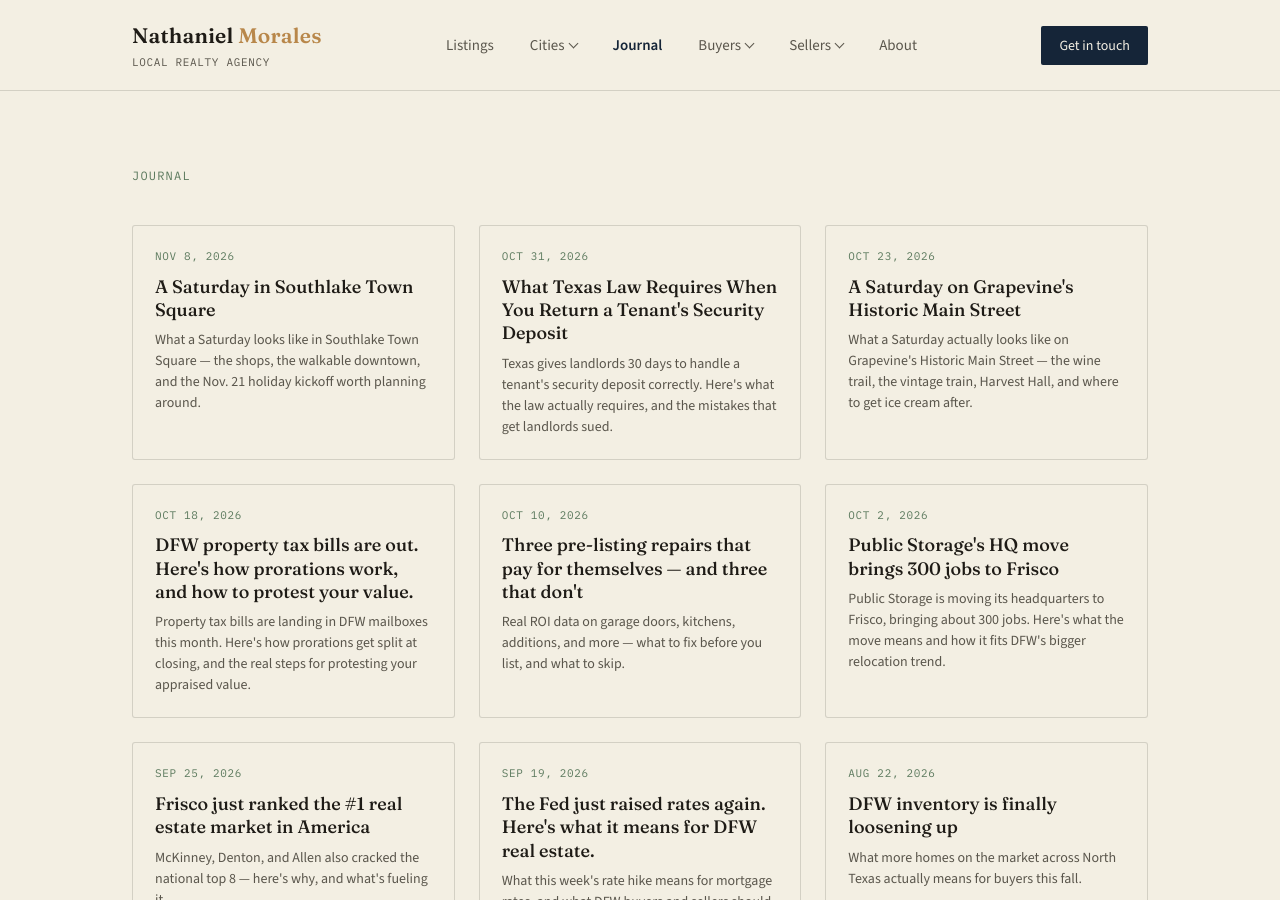
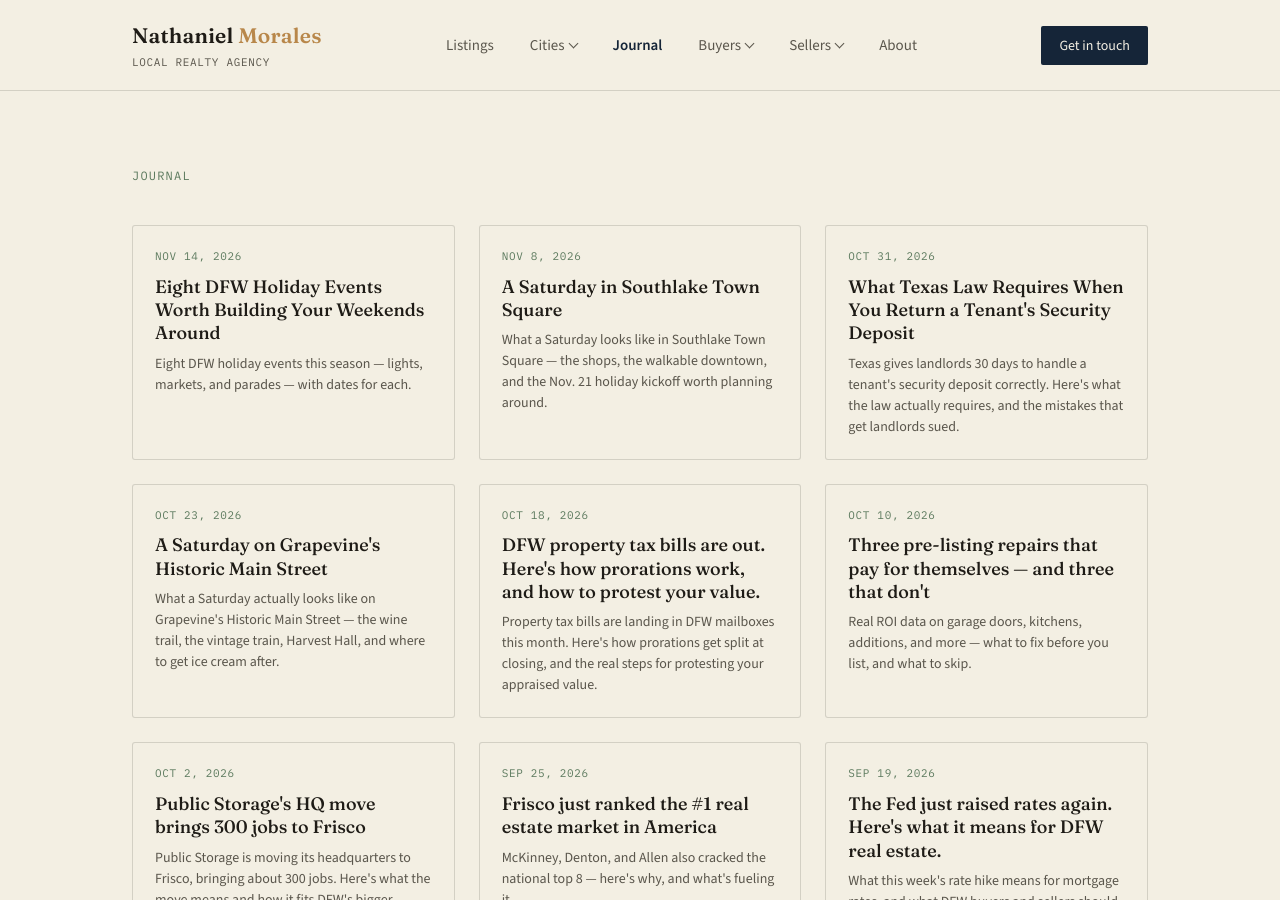
Before and after one commit to nathanielmorales7/deedanddoor, a Jekyll site: the page journal.html, which Jekyll copies as it is, in a window 1280 px wide and 900 px high. Built offline with Jekyll 4.4.1, drawn with Linux system fonts in a browser that asks for light colours.

Commit message:
Add DFW holiday events post to journal feed

```diff
--- a/journal.html
+++ b/journal.html
@@ -130,6 +130,11 @@
   <section class="journal-feed">
     <div class="wrap">
       <div class="blog-grid">
+        <a class="blog-card" href="journal-dfw-holiday-events.html">
+          <div class="blog-date">Nov 14, 2026</div>
+          <h3>Eight DFW Holiday Events Worth Building Your Weekends Around</h3>
+          <p>Eight DFW holiday events this season — lights, markets, and parades — with dates for each.</p>
+        </a>
         <a class="blog-card" href="journal-southlake-town-square.html">
           <div class="blog-date">Nov 8, 2026</div>
           <h3>A Saturday in Southlake Town Square</h3>
```
